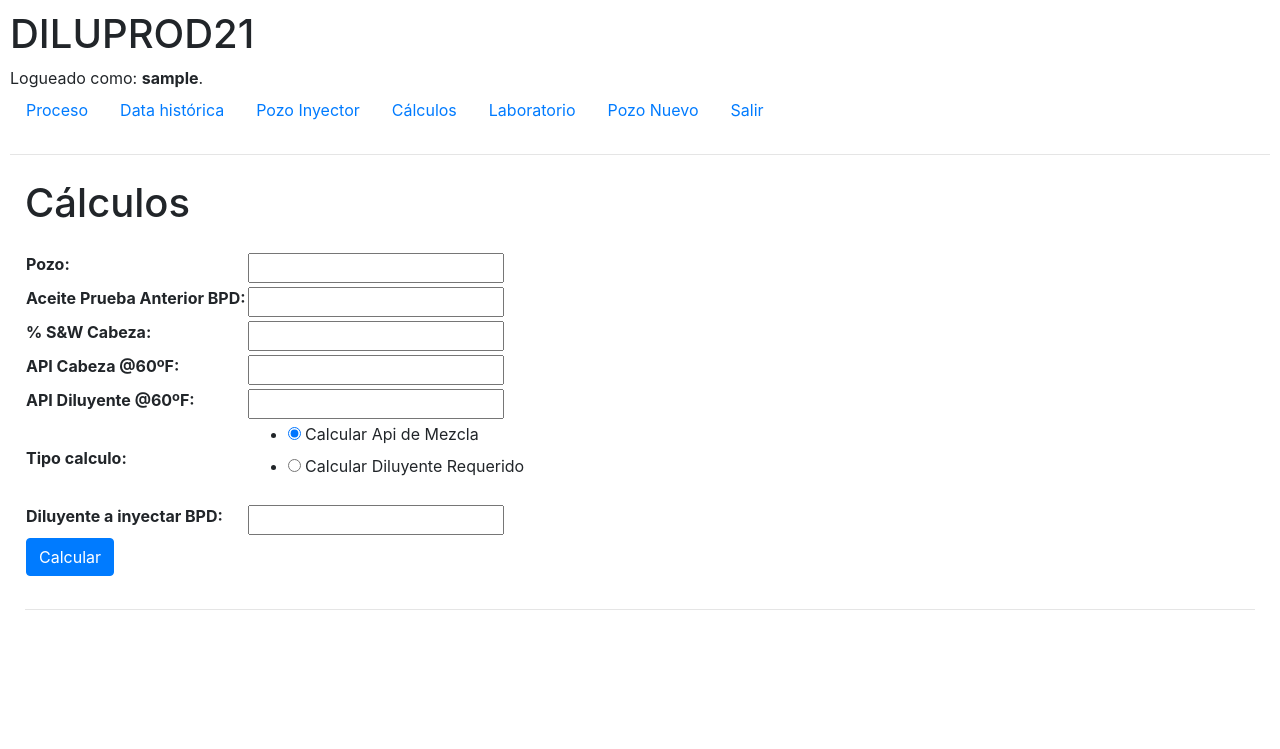
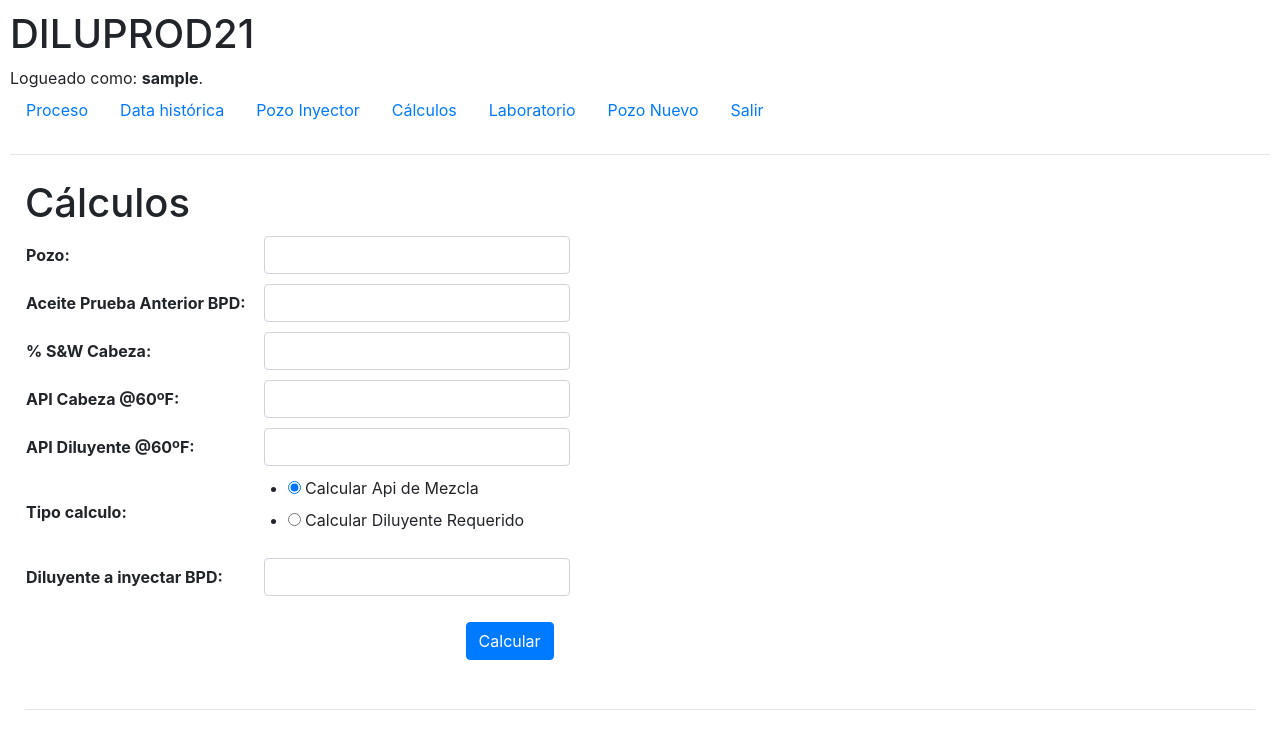
Before and after one commit to angellomorales/diluprod21web, a Django app: page /calculos in a window 1280 px wide. Shown: the top 749 px of the page. Run offline with Django 3.2, Linux system fonts and the light colour scheme; the visitor is signed in with stand-in values (Sample User, id 1); some libraries are stand-ins or nearby versions.

Commit message:
correccion CSS form calculos

```diff
--- a/Basic/forms.py
+++ b/Basic/forms.py
@@ -14,6 +14,21 @@ class CalculosForm(forms.Form):
     apiDiluyente = forms.DecimalField(
         decimal_places=2, required=True, label="API Diluyente @60ºF")
     tipoCalculo = forms.ChoiceField(
-        choices=CHOICES, required=True, label="Tipo calculo", widget= forms.RadioSelect, initial='apiMezcla')
+        choices=CHOICES, required=True, label="Tipo calculo", widget=forms.RadioSelect, initial='apiMezcla')
     variableACalcular = forms.DecimalField(
         decimal_places=2, required=True, label="Diluyente a inyectar BPD")
+
+    def __init__(self, *args, **kwargs):
+        super(CalculosForm, self).__init__(*args, **kwargs)
+        self.fields['pozo'].widget.attrs.update(
+            {'class': 'form-control mx-sm-3 mb-2'})
+        self.fields['aceite'].widget.attrs.update(
+            {'class': 'form-control mx-sm-3 mb-2'})
+        self.fields['swCabeza'].widget.attrs.update(
+            {'class': 'form-control mx-sm-3 mb-2'})
+        self.fields['apiCabeza'].widget.attrs.update(
+            {'class': 'form-control mx-sm-3 mb-2'})
+        self.fields['apiDiluyente'].widget.attrs.update(
+            {'class': 'form-control mx-sm-3 mb-2'})
+        self.fields['variableACalcular'].widget.attrs.update(
+            {'class': 'form-control mx-sm-3 mb-2'})
--- a/Basic/static/Basic/css/styles.css
+++ b/Basic/static/Basic/css/styles.css
@@ -1,3 +1,6 @@
 body {
     padding: 10px;
 }
+.submitr{
+    text-align: right;
+}
--- a/Basic/templates/Basic/calculos.html
+++ b/Basic/templates/Basic/calculos.html
@@ -10,14 +10,15 @@
         <form method="POST">
             {% csrf_token %}
             <!-- <table class="table table-borderless table-sm"> -->
-            <table>
-                <div class="form-group">
+            <div class="form-group">
+                <table>
                     {{ form }}
-                </div>
-                <tr>
-                    <td colspan="2"><input type="submit" class="btn btn-primary mb-2" value="Calcular"></td>
-                </tr>
-            </table>
+                    <tr class="submitr">
+                        <td></td>
+                        <td><input type="submit" class="btn btn-primary mt-3 mb-2" value="Calcular"></td>
+                    </tr>
+                </table>
+            </div>
         </form>
     </div>
 
```
